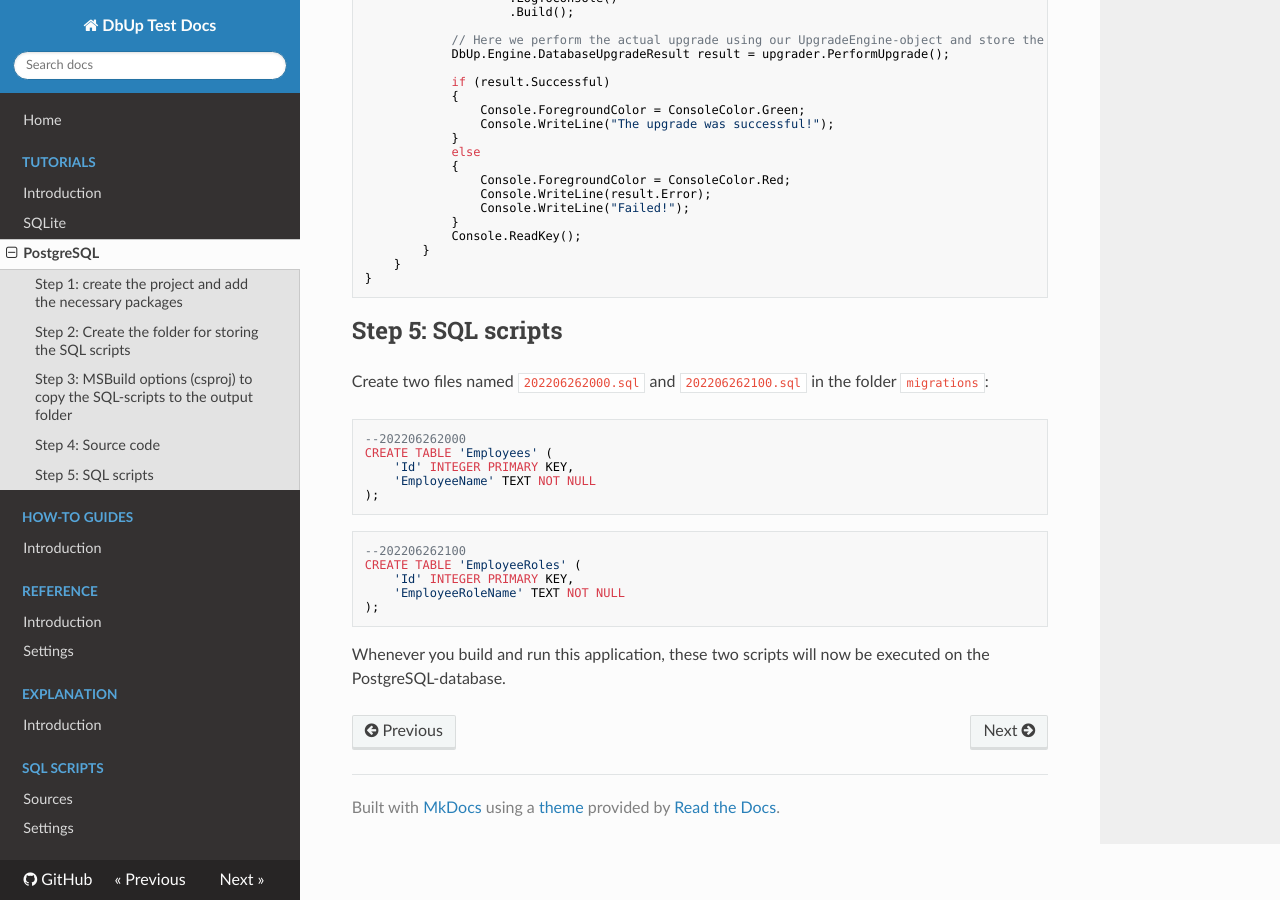
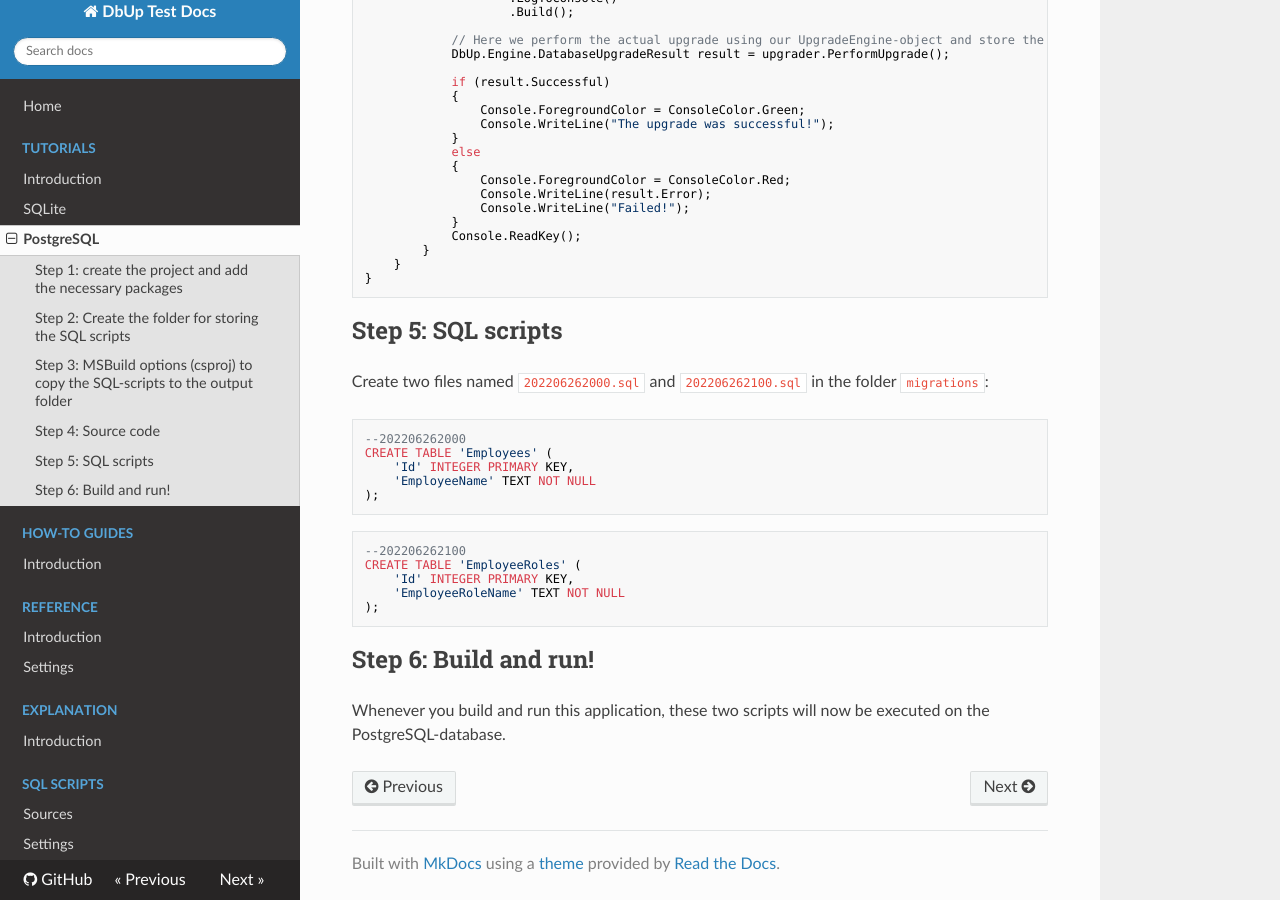
Before and after one commit to flatrick/dbup_test, an MkDocs documentation site: the page built from docs/tutorial_postgresql.md, in a window 1280 px wide and 900 px high, scrolled down 1297 px. Built offline with MkDocs 1.6.1, drawn with Linux system fonts in a browser that asks for light colours; nearby versions of some CDN libraries.

Commit message:
the build/run part is given its own step to make it overly clear

````diff
--- a/docs/tutorial_postgresql.md
+++ b/docs/tutorial_postgresql.md
@@ -95,4 +95,6 @@ CREATE TABLE 'EmployeeRoles' (
 );
 ```
 
+## Step 6: Build and run!
+
 Whenever you build and run this application, these two scripts will now be executed on the PostgreSQL-database.
--- a/docs/tutorial_sqlite.md
+++ b/docs/tutorial_sqlite.md
@@ -97,4 +97,6 @@ CREATE TABLE 'EmployeeRoles' (
 );
 ```
 
+## Step 6: Build and run!
+
 Whenever you build and run this application, these two scripts will now be executed on the in-memory database.
````
